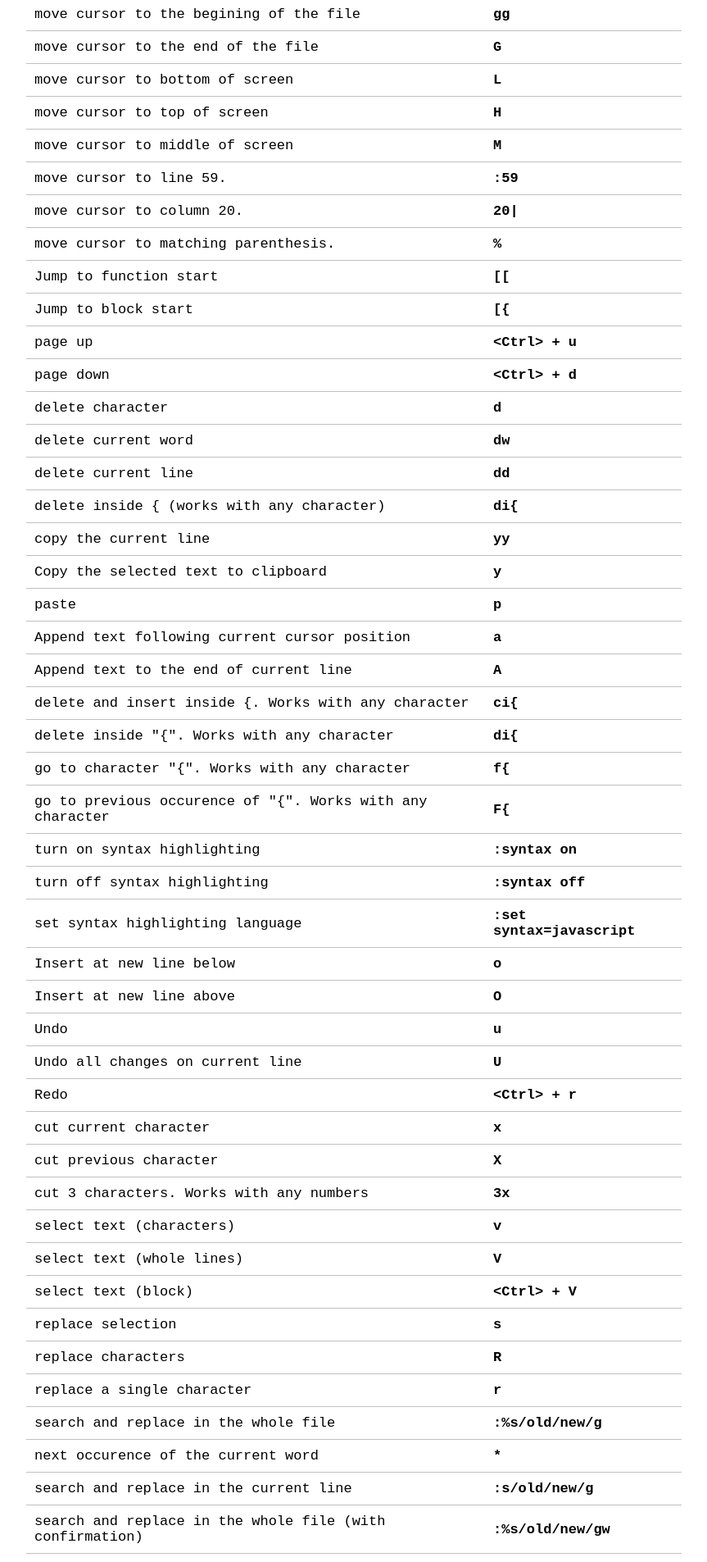
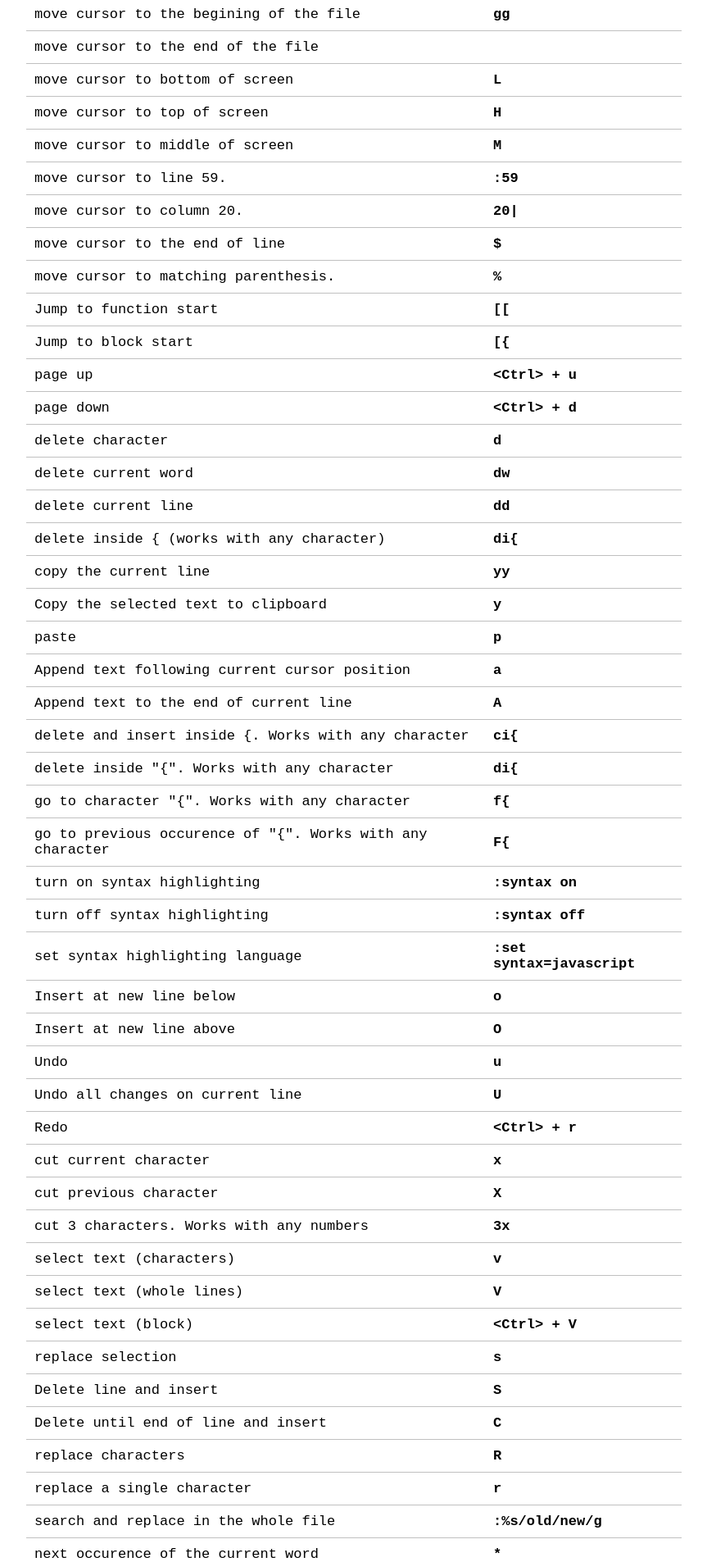
Before and after one commit to yann-yinn/vim-interactive-cheat-sheet, a React (Create React App) app: page / in a window 1280 px wide. Shown: the part 880-2785 px from the top of the page at 82% size, without its empty margins (208-1071 px from the left). Built offline with nearby package versions, Linux system fonts and the light colour scheme.

Commit message:
100 commands

```diff
--- a/src/commands.js
+++ b/src/commands.js
@@ -64,67 +64,75 @@ export default [
   {
     label: "move the cursor to the end of the word",
     command: "e",
-    keywords: "move go to mve moe mvoe cursor cursr word crsor"
+    keywords: "move jump go to mve moe mvoe cursor cursr word crsor"
   },
   {
     label: "move the cursor to the begining of the word",
     command: "b",
-    keywords: "move go to mve moe mvoe begining cursor word cursr crsor"
+    keywords: "move go jump to mve moe mvoe begining cursor word cursr crsor"
   },
   {
     label: "move cursor to the beginning of the next word",
     command: "w",
-    keywords: "move go to word mve moe mvoe cursor cursr crsor"
+    keywords: "move jump go to word mve moe mvoe cursor cursr crsor"
   },
   {
     label: "move cursor to the begining of the file",
     command: "gg",
-    keywords: "move go to mve moe mvoe begining file cursor cursr crsor"
+    keywords:
+      "move jump first line go to mve moe mvoe begining file cursor cursr crsor"
   },
   {
     label: "move cursor to the end of the file",
-    command: "G",
-    keywords: "move go to mve moe mvoe end file cursor cursr crsor"
+    keywords: "move jump go to mve moe mvoe end file cursor cursr crsor",
+    keywords:
+      "move jump go to mve last line moe mvoe end file cursor cursr crsor"
   },
   {
     label: "move cursor to bottom of screen",
     command: "L",
-    keywords: "move go to mve moe mvoe screen bottom cursor cursr crsor"
+    keywords: "move jump go to mve moe mvoe screen bottom cursor cursr crsor"
   },
   {
     label: "move cursor to top of screen",
     command: "H",
-    keywords: "move go to mve moe mvoe screen top cursor cursr crsor"
+    keywords: "move jump go to mve moe mvoe screen top cursor cursr crsor"
   },
   {
     label: "move cursor to middle of screen",
     command: "M",
-    keywords: "move go to mve moe mvoe middle screen cursor cursr crsor"
+    keywords: "move jump go to mve moe mvoe middle screen cursor cursr crsor"
   },
   {
     label: "move cursor to line 59.",
     command: ":59",
-    keywords: "move go to mve moe mvoe line cursor cursr crsor"
+    keywords: "move jump go to mve moe mvoe line cursor cursr crsor"
   },
   {
     label: "move cursor to column 20.",
     command: "20|",
-    keywords: "move go to mve moe mvoe column cursor cursr crsor"
+    keywords: "move jump go to mve moe mvoe column cursor cursr crsor"
+  },
+  {
+    label: "move cursor to the end of line",
+    command: "$",
+    keywords: "move end line jump go to mve moe mvoe column cursor cursr crsor"
   },
   {
     label: "move cursor to matching parenthesis.",
     command: "%",
-    keywords: "move go to mve moe mvoe mathching cursor cursr crsor parenthesis"
+    keywords:
+      "move jump go to mve moe mvoe mathching cursor cursr crsor parenthesis"
   },
   {
     label: "Jump to function start",
     command: "[[",
-    keywords: "move go to mve moe mvoe function start cursor cursr crsor"
+    keywords: "move go jump to mve moe mvoe function start cursor cursr crsor"
   },
   {
     label: "Jump to block start",
     command: "[{",
-    keywords: "move go to mve moe mvoe block start cursor cursr crsor"
+    keywords: "move go to jump mve moe mvoe block start cursor cursr crsor"
   },
   {
     label: "page up",
@@ -219,12 +227,12 @@ export default [
   {
     label: "Insert at new line below",
     command: "o",
-    keywords: "Insert new line below nw lne inster insert below"
+    keywords: "Insert write new line below nw lne inster insert below"
   },
   {
     label: "Insert at new line above",
     command: "O",
-    keywords: "Insert new line above nw lne inster insert above"
+    keywords: "Insert write new line above nw lne inster insert above"
   },
   {
     label: "Undo",
@@ -275,6 +283,16 @@ export default [
     label: "replace selection",
     command: "s",
     keywords: "visual selection slecting selecting selct"
+  },
+  {
+    label: "Delete line and insert",
+    command: "S",
+    keywords: "delete insert write line"
+  },
+  {
+    label: "Delete until end of line and insert",
+    command: "C",
+    keywords: "delete insert write end line"
   },
   {
     label: "replace characters",
```
